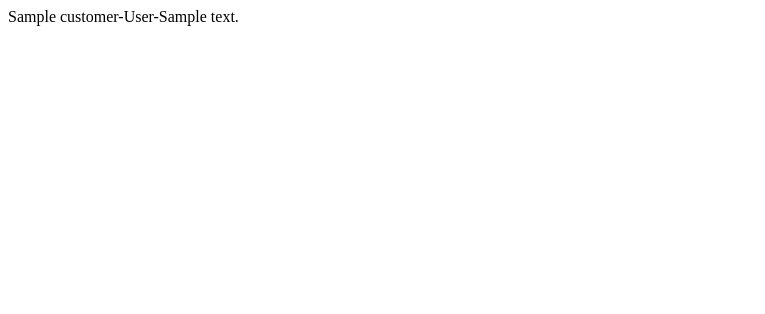
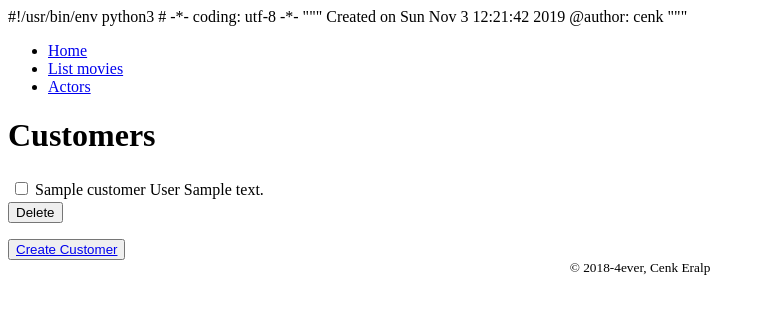
Before and after one commit to itucsdb1946/itucsdb1946, a Flask app: page /listcustomer in a window 1280 px wide. Shown: the top 314 px of the page, without its empty margins (0-765 px from the left). Run offline with Flask 2, Linux system fonts and the light colour scheme; a database or web service that is not in the repository returns one stand-in record (values such as "Sample title"); some libraries are stand-ins or nearby versions.

Commit message:
creating,listing and deleting customer

```diff
--- a/mysqlstatements.py
+++ b/mysqlstatements.py
@@ -12,7 +12,6 @@
 def create_tables():
     connection = dbapi2.connect(dsn)
     cursor = connection.cursor()
-    print ("oh yeah connected")
 
     statement = """CREATE TABLE CUSTOMER(
                             CUSTOMER_ID SERIAL PRIMARY KEY,
@@ -37,12 +36,12 @@
     cursor.execute(statement)
     connection.commit()
     cursor.close()
+    connection.close()
     return
 
 def create_customer(name,surname,address):
     connection = dbapi2.connect(dsn)
     cursor = connection.cursor()
-    print ("oh yeah connected")
 
     statement = """INSERT INTO CUSTOMER (NAME,SURNAME , ADDRESS)
                     VALUES ( %s , %s , %s )
@@ -50,17 +49,31 @@
     cursor.execute(statement, (name,surname,address))
     connection.commit()
     cursor.close()
+    connection.close()
     return
 
-def list_customer():
+def get_customers():
     connection = dbapi2.connect(dsn)
     cursor = connection.cursor()
-    print ("oh yeah connected")
 
-    statement = """SELECT NAME,SURNAME,ADDRESS FROM CUSTOMER
+    statement = """SELECT CUSTOMER_ID,NAME,SURNAME,ADDRESS FROM CUSTOMER
                         """
     cursor.execute(statement)
-    customers = ""
-    for name, surname, address in cursor:
-        customers += name + "-" +  surname + "-" + address + "<br />"
+    customers = cursor.fetchall()
+    cursor.close()
+    connection.close()
     return customers
+
+def delete_customer(id_todelete):
+    connection = dbapi2.connect(dsn)
+    cursor = connection.cursor()
+
+    statement = """DELETE FROM CUSTOMER
+                    WHERE ( CUSTOMER_ID = (%(id_todelete)s) )
+                        """
+
+    cursor.execute(statement, {'id_todelete' : id_todelete})
+    connection.commit()
+    cursor.close()
+    connection.close()
+    return
--- a/server.py
+++ b/server.py
@@ -28,7 +28,8 @@
     app.add_url_rule("/movies", view_func=views.movies_page)
     app.add_url_rule("/actors", view_func=views.actors_page)
     app.add_url_rule("/createcustomer", view_func=views.create_customer_page , methods = ['GET','POST'])
-    app.add_url_rule("/listcustomer", view_func=views.list_customers_page)
+    app.add_url_rule("/listcustomer", view_func=views.list_customers_page , methods = ['GET','POST'])
+
 
     return app
 
--- /dev/null
+++ b/templates/customers.html
@@ -0,0 +1,40 @@
+#!/usr/bin/env python3
+# -*- coding: utf-8 -*-
+"""
+Created on Sun Nov  3 12:21:42 2019
+
+@author: cenk
+"""
+
+{% extends "layout.html" %}
+{% block title %}Customers{% endblock %}
+{% block content %}
+    <h1 class="title">Customers</h1>
+
+    {% if customers %}
+    <form action="" method="post" name="customer_list">
+      <table class="table is-striped is-fullwidth">
+        {% for customer_id , name, surname, address in customers %}
+        <tr>
+          <td>
+            <label class="checkbox">
+              <input type="checkbox" name="person" value="{{customer_id}}"/>
+            </label>
+              {{ name }}
+              {{ surname }}
+              {{ address }}
+
+          </td>
+        </tr>
+        {% endfor %}
+      </table>
+
+      <div class="field is-grouped">
+        <div class="control">
+          <button class="button is-danger is-small">Delete</button>
+        </div>
+      </div>
+    </form>
+    {% endif %}
+    <button class="button is-danger is-small"><a href="{{ url_for('create_customer_page') }}">Create Customer</a></button>
+{% endblock %}
--- a/templates/movie_edit.html
+++ b/templates/movie_edit.html
@@ -1,7 +1,7 @@
 {% extends "layout.html" %}
 {% block title %}Edit movie{% endblock %}
 {% block content %}
-    <h1 class="title">Edit movie</h1>
+    <h1 class="title">Crate Customer</h1>
 
     <form action="" method="post" name="movie_edit">
       <div class="field">
--- a/views.py
+++ b/views.py
@@ -15,7 +15,7 @@
 dsn = """user='vagrant' password='vagrant'
          host='0.0.0.0' port=8080 dbname='itucsdb'"""
 
-from mysqlstatements import create_tables,list_customer,create_customer
+from mysqlstatements import create_tables,get_customers,create_customer,delete_customer
 
 
 #from server import app
@@ -54,7 +54,16 @@
         create_customer(form_name,form_surname,form_address)
         #db = current_app.config["db"]
         #movie_key = db.add_movie(movie)
-        return "Hello"
+        return redirect(url_for("list_customers_page"))
 
 def list_customers_page():
-    return list_customer()
+    if request.method == "GET":
+        customers = get_customers()
+        return render_template("customers.html", customers = sorted(customers))
+    else:
+        customers_todelete = request.form.getlist("person")
+
+        for customer_id in customers_todelete:
+            delete_customer(customer_id)
+
+    return redirect(url_for("list_customers_page"))
```
